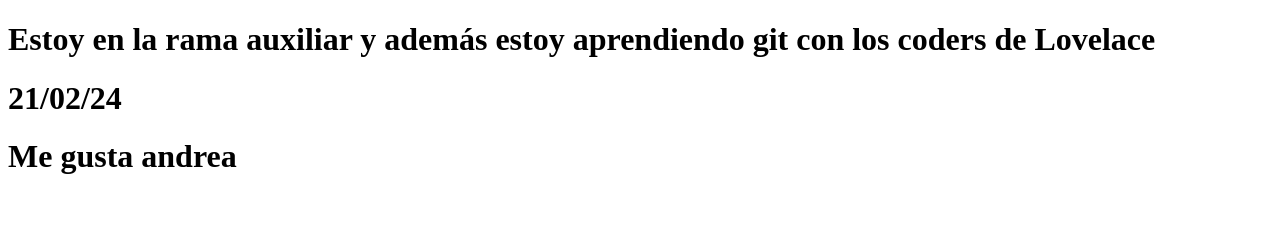
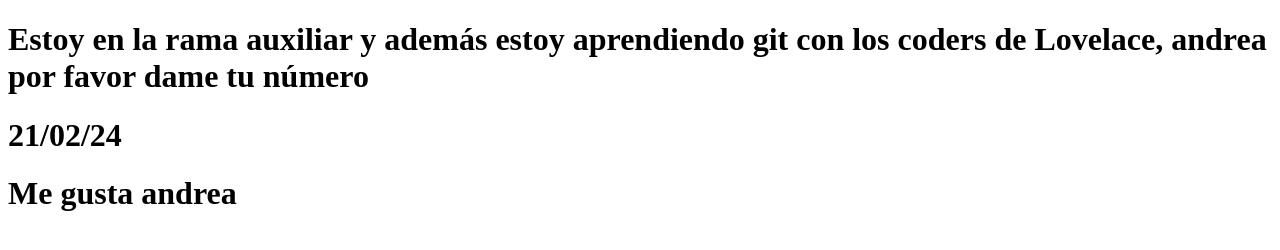
Before and after one commit to tm7778/GitLovelace, a plain HTML site: page 02 - Ramas/index.html in a window 1280 px wide. Drawn offline with Linux system fonts and the light colour scheme.

Commit message:
generando conflictos en gitHUB

```diff
--- a/02 - Ramas/index.html
+++ b/02 - Ramas/index.html
@@ -6,7 +6,7 @@
     <title>Document</title>
 </head>
 <body>
-    <h1>Estoy en la rama auxiliar y además estoy aprendiendo git con los coders de Lovelace</h1>
+    <h1>Estoy en la rama auxiliar y además estoy aprendiendo git con los coders de Lovelace, andrea por favor dame tu número</h1>
     <h1>21/02/24</h1>
     <h1>Me gusta andrea</h1>
 </body>
```
